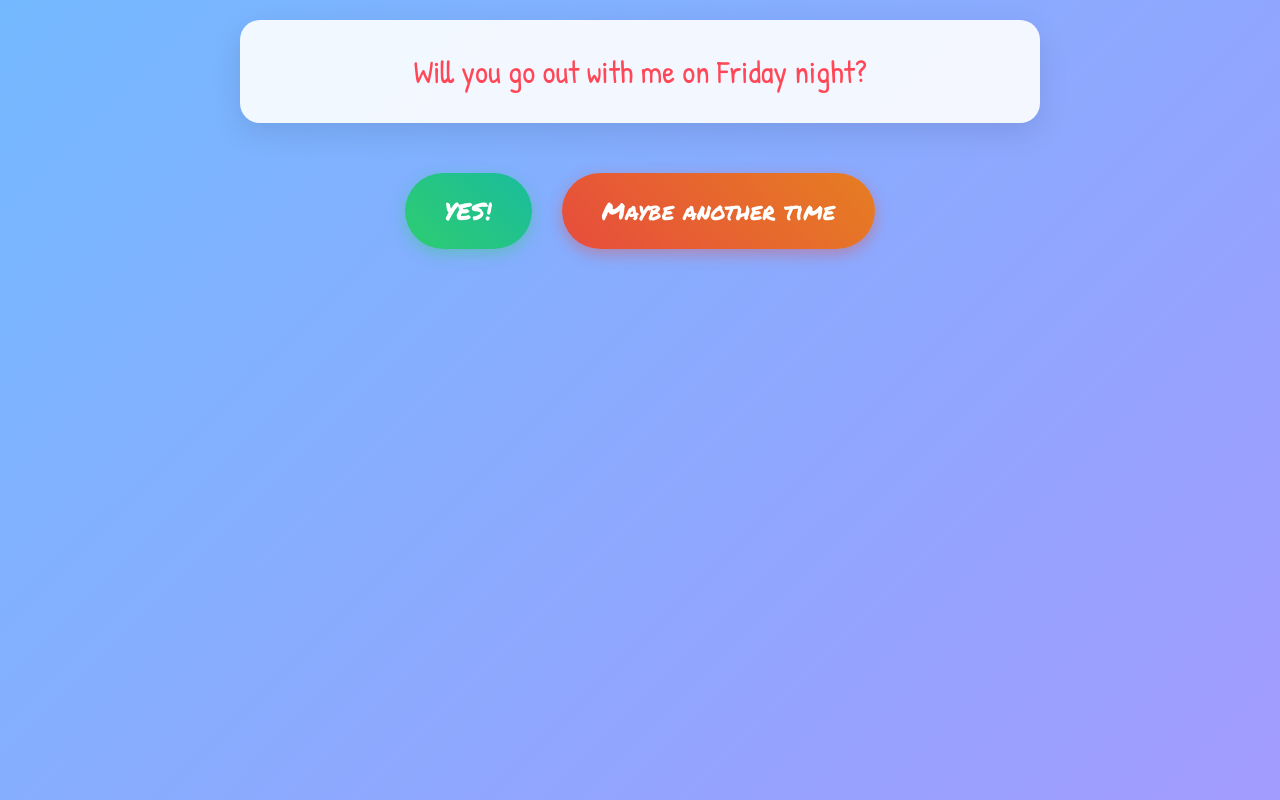
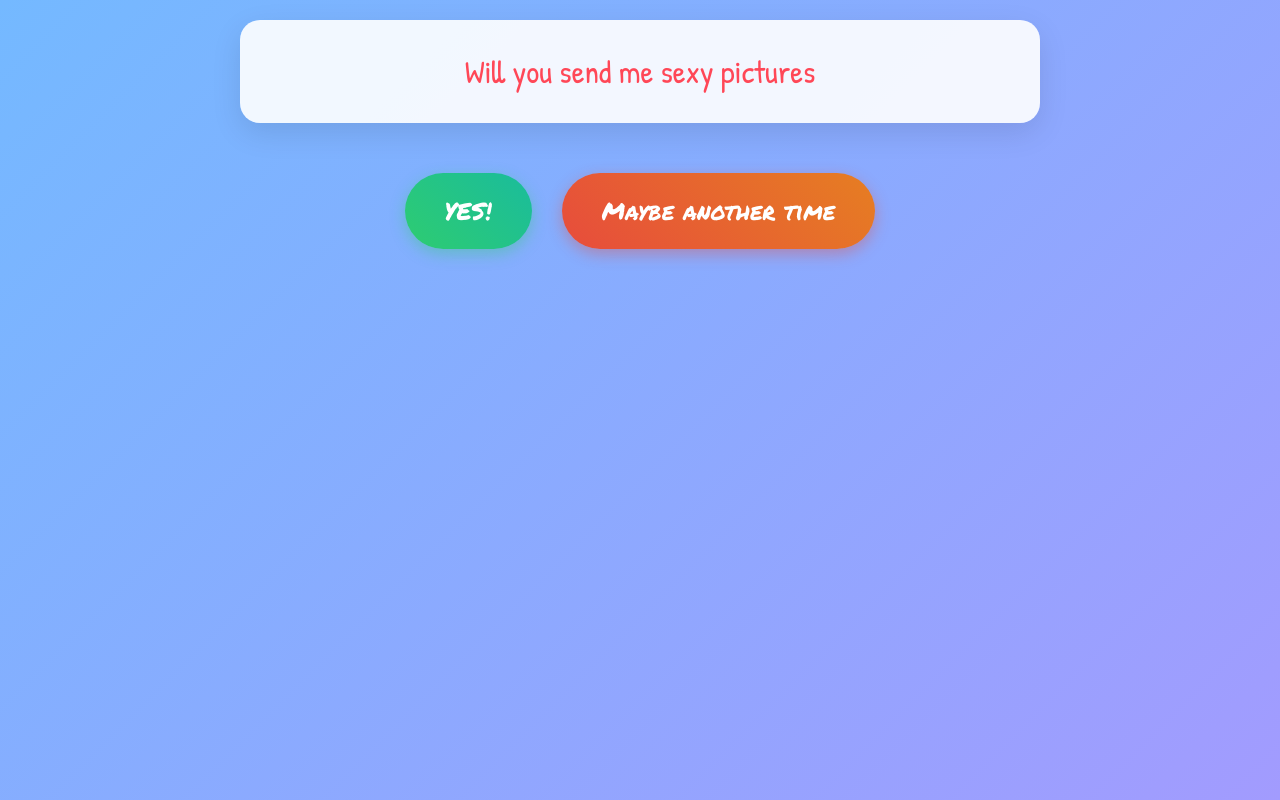
Before and after one commit to IsaacAnsah650/Romantic-website, a plain HTML site: page question.html in a window 1280 px wide. Drawn offline with Linux system fonts and the light colour scheme.

Commit message:
Add files via upload

```diff
--- a/question.html
+++ b/question.html
@@ -10,7 +10,7 @@
 <body class="question-page">
     <div class="container">
         <div class="message-container">
-            <p id="dynamic-message">Will you go out with me on Friday night?</p>
+            <p id="dynamic-message">Will you send me sexy pictures</p>
         </div>
 
         <div class="button-container">
```
